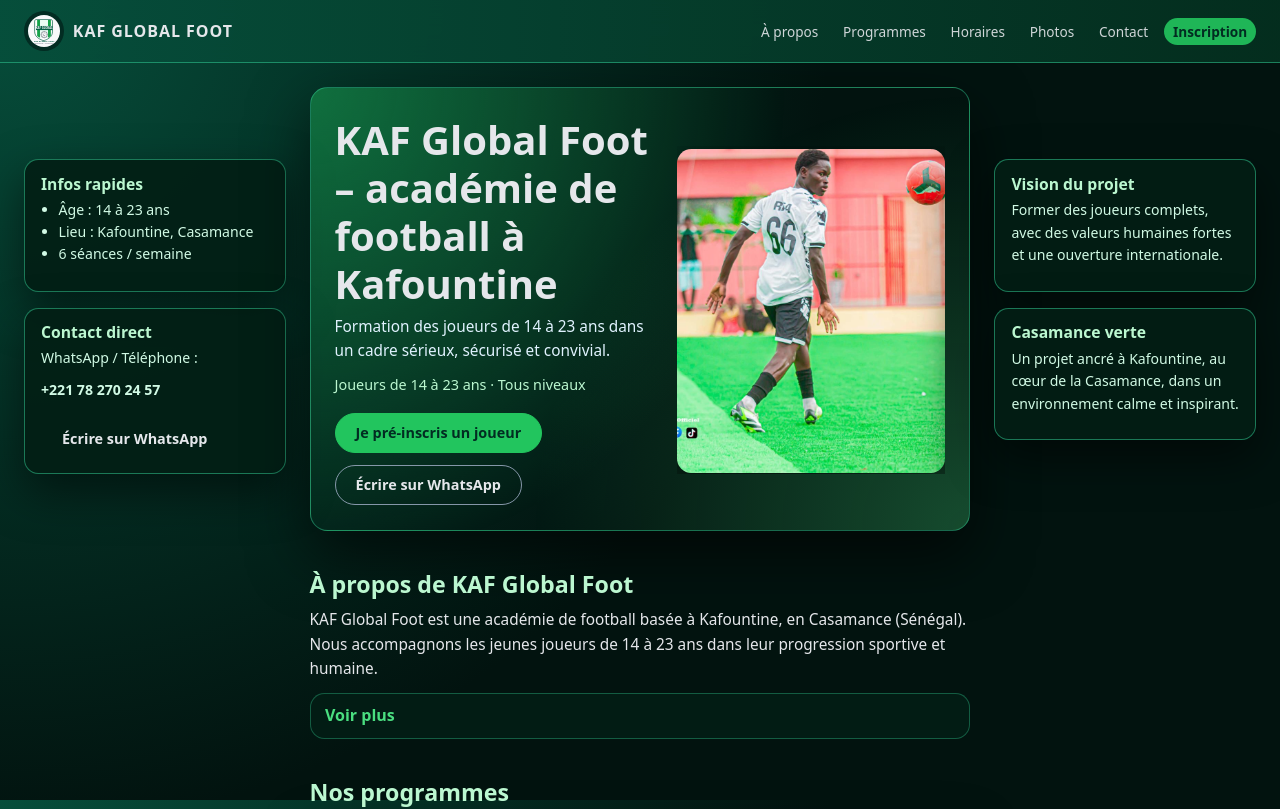
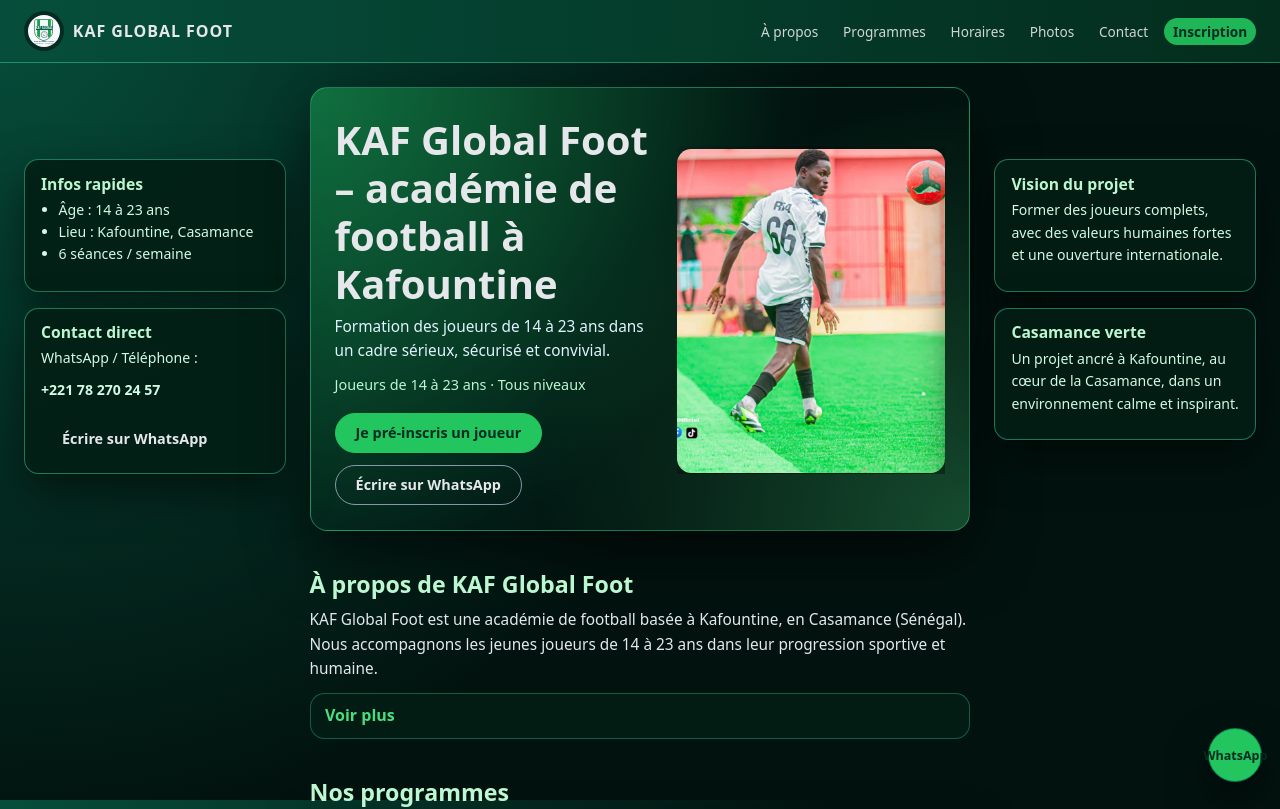
Before and after one commit to meliusmum-sketch/KAF-GLOBAL-FOOT, a Next.js app: page / in a window 1280 px wide. Shown: the top 809 px of the page. Built offline with nearby package versions, Linux system fonts and the light colour scheme.

Commit message:
Update globals.css

```diff
--- a/styles/globals.css
+++ b/styles/globals.css
@@ -71,12 +71,11 @@ a:hover {
    LAYOUT GLOBAL
    =========================== */
 
-/* Nouveau wrapper principal (utilisé sur la home) */
 .page-shell {
   min-height: 100vh;
 }
 
-/* Grille : colonnes gauche / centre / droite sur grand écran */
+/* Grille : colonnes gauche / centre / droite */
 .layout-shell {
   display: grid;
   grid-template-columns: minmax(0, 0.95fr) minmax(0, 2.4fr) minmax(0, 0.95fr);
@@ -130,8 +129,7 @@ a:hover {
   font-size: 0.85rem;
 }
 
-/* Sur mobile / tablette : on supprime les colonnes latérales,
-   on garde seulement la colonne centrale */
+/* Sur mobile / tablette : on supprime les colonnes latérales */
 @media (max-width: 1024px) {
   .layout-shell {
     grid-template-columns: minmax(0, 1fr);
@@ -350,6 +348,49 @@ a:hover {
 }
 
 /* ===========================
+   BOUTON WHATSAPP FLOTTANT
+   =========================== */
+
+.whatsapp-float {
+  position: fixed;
+  right: 1.1rem;
+  bottom: 1.1rem;
+  z-index: 40;
+  width: 54px;
+  height: 54px;
+  border-radius: 999px;
+  background: #22c55e;
+  color: #022c22;
+  display: flex;
+  align-items: center;
+  justify-content: center;
+  font-weight: 700;
+  font-size: 0.78rem;
+  border: 1px solid rgba(4, 120, 87, 0.9);
+  box-shadow: 0 18px 40px rgba(0, 0, 0, 0.6);
+  text-decoration: none;
+  transition: transform 0.12s ease-out, box-shadow 0.12s ease-out,
+    background 0.12s ease-out;
+}
+
+.whatsapp-float:hover {
+  background: #16a34a;
+  transform: translateY(-1px);
+  box-shadow: 0 22px 48px rgba(0, 0, 0, 0.7);
+  text-decoration: none;
+}
+
+@media (max-width: 640px) {
+  .whatsapp-float {
+    right: 0.9rem;
+    bottom: 0.9rem;
+    width: 56px;
+    height: 56px;
+    font-size: 0.76rem;
+  }
+}
+
+/* ===========================
    SECTIONS PRINCIPALES
    =========================== */
 
```
